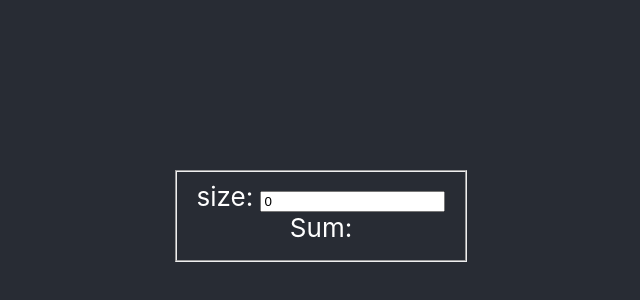
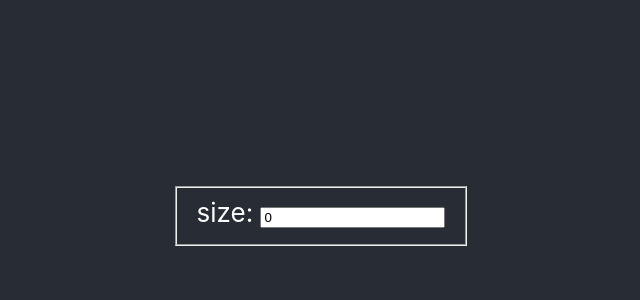
Before and after one commit to tayagch/reactjs-counter, a React (Create React App) app: page / in a window 1280 px wide. Shown: the part 184-484 px from the top of the page, without its empty margins (319-959 px from the left). Built offline with nearby package versions, Linux system fonts and the light colour scheme.

Commit message:
[reactjs-counter][christian] feature: add CounterSizeGenerator

```diff
--- a/src/components/CounterSizeGenerator.js
+++ b/src/components/CounterSizeGenerator.js
@@ -24,7 +24,6 @@ class CounterSizeGenerator extends Component {
                 <label htmlFor="size">size: </label>
                 <input type="number" name="size" id="size" value={this.state.size} onChange={this.onChange}/>
                 <br />
-                <label htmlFor="sum">Sum: </label>
             </fieldset>
         );
     }
```
